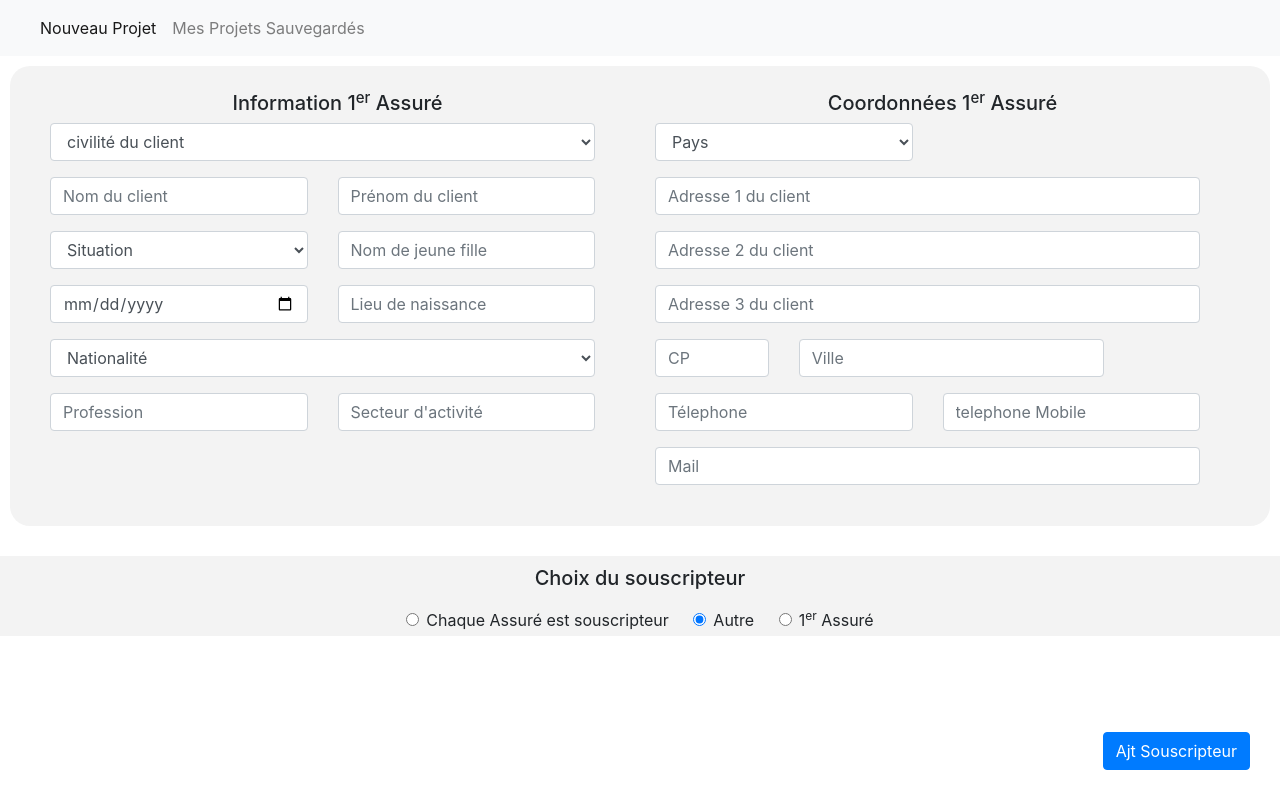
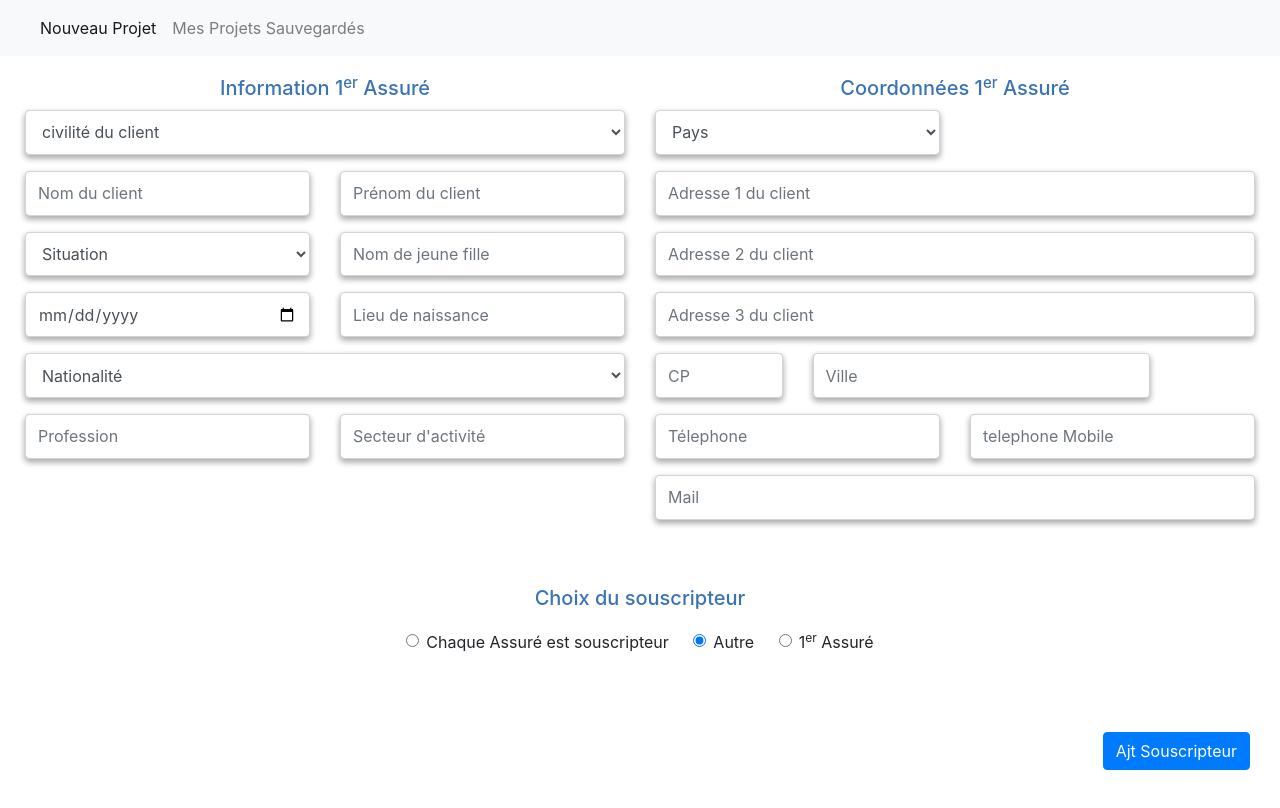
Before and after one commit to root19942/MetLife, a plain HTML site: page index.html in a window 1280 px wide. Drawn offline with nearby package versions, Linux system fonts and the light colour scheme.

Commit message:
start design

```diff
--- a/style.css
+++ b/style.css
@@ -82,9 +82,9 @@
 }
 .subscriberBox {
   height: auto;
-  background-color: #f3f3f3;
+  background-color: white;
   padding: 25px;
-  border-radius: 20px;
+  border-radius: 10px;
   display: inline-flex;
   justify-content: center;
   margin-bottom: 20px;
@@ -93,7 +93,7 @@
 .selectSubscriber {
   width: 100%;
   height: 80px;
-  background-color: #f3f3f3;
+  background-color: white;
   text-align: center;
   padding: 10px;
 }
@@ -107,3 +107,16 @@
   bottom: 30px;
   right: 30px;
 }
+.row {
+  padding: 0 !important;
+  text-align: center;
+  justify-content: center;
+}
+.form-control {
+  height: 2.8rem;
+  box-shadow: 0 3px 6px rgba(0, 0, 0, 0.16), 0 3px 6px rgba(0, 0, 0, 0.23);
+}
+h5 {
+  color: #3a74b3;
+  margin: 10px;
+}
```
Also changed, not shown: index.html (+0 -22 lines).
